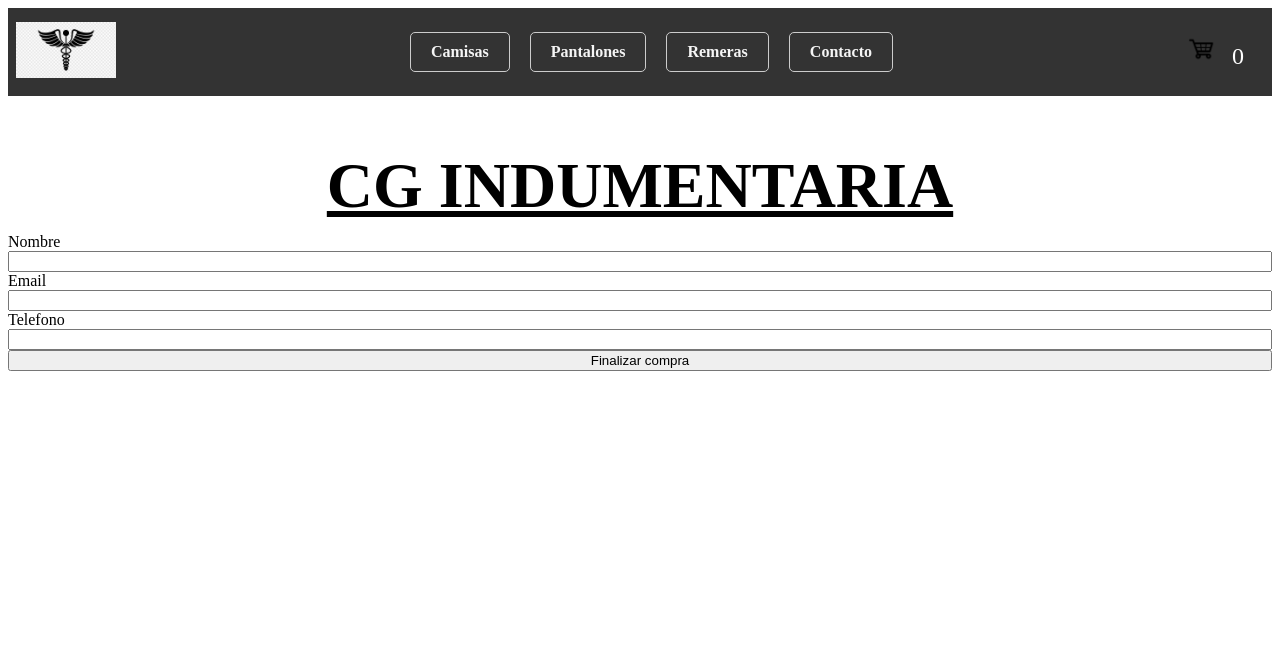
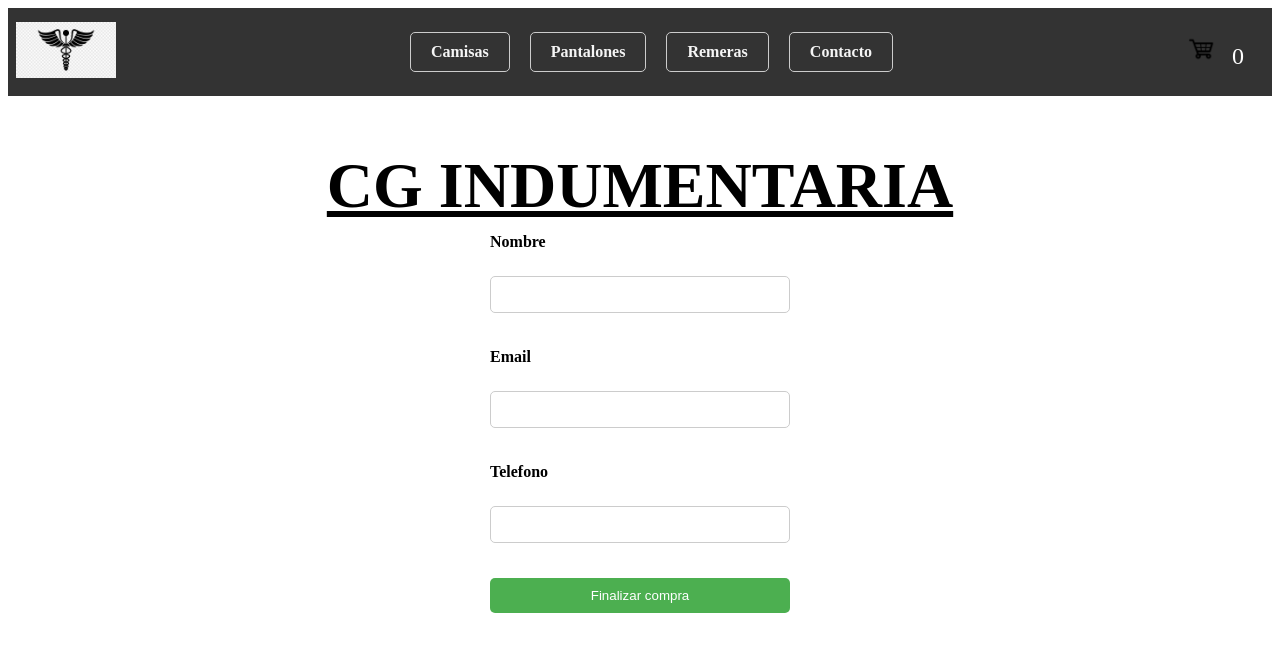
Before and after one commit to GonzaloRaniti/ProyectoFinalReact-Raniti, a React (Vite) app: page /checkout in a window 1280 px wide. Shown: the top 652 px of the page. Built offline with nearby package versions, Linux system fonts and the light colour scheme.

Commit message:
termmiinando detalles

```diff
--- a/src/App.css
+++ b/src/App.css
@@ -377,3 +377,29 @@
   margin-bottom: 0;
   font-size: 70px;
 }
+
+
+.cart-clear-button {
+  background-color: #ff0000;
+  color: #fff;
+  border: none;
+  padding: 10px 20px;
+  cursor: pointer;
+  font-size: 16px;
+  margin-right: 10px;
+}
+
+
+.cart-finalizar-compra {
+  background-color: #4caf50;
+  color: #fff;
+  text-decoration: none;
+  padding: 10px 20px;
+  cursor: pointer;
+  font-size: 16px;
+  display: inline-block;
+}
+
+.cart-finalizar-compra:hover {
+  background-color: #45a049;
+}
--- a/src/components/Cart.jsx
+++ b/src/components/Cart.jsx
@@ -1,42 +1,23 @@
-import React, { useContext, useState } from "react";
+// Cart.js
+import React, { useContext } from "react";
 import { Link } from "react-router-dom";
 import { CartContext } from "./CartContext";
-import productos from '../../productos.json';
 
 const Cart = () => {
-    const { cartList, removerProducto, limpiarCarrito } = useContext(CartContext);
-    const [compraFinalizada, setCompraFinalizada] = useState(false);
-    const [codigoEnvio, setCodigoEnvio] = useState(null);
+    const { cartList, removerProducto, limpiarCarrito, calcItemsQty } = useContext(CartContext);
 
     const handleRemoveItem = (id) => {
         removerProducto(id);
     };
 
-    const handleClearCart = () => {
-
-        const nuevoCodigoEnvio = generarCodigoEnvioUnico();
-
-
-        setCompraFinalizada(true);
-        setCodigoEnvio(nuevoCodigoEnvio);
-
-
-        limpiarCarrito();
-    };
-
-    const generarCodigoEnvioUnico = () => {
-
-        return "XHGJDYUEHD458DSS6";
-    };
-
     return (
         <div className="cart-container">
-            {compraFinalizada ? (
+            {!cartList.length ? (
                 <div className="compra-finalizada">
-                    <h1>¡Muchas gracias por su compra!</h1>
-                    <h2>Deja tus datos en la sección contactos!</h2>
-                    <p>Su código de envío es: {codigoEnvio}</p>
-
+                    <h1>¡Tu carrito está vacío!</h1>
+                    <Link to="/" className="boton-5">
+                        Ir al comprar
+                    </Link>
                 </div>
             ) : (
                 <>
@@ -57,22 +38,18 @@ const Cart = () => {
                         ))}
                     </ul>
                     <div className="cart-buttons">
-                        <button className="cart-clear-button" onClick={handleClearCart}>
+                        <button className="cart-clear-button" onClick={limpiarCarrito}>
                             Vaciar Carrito
                         </button>
-
                     </div>
-                    <>
-                        <button className="cart-finalizar-compra" onClick={handleClearCart}>
-                            Finalizar Compra
-                        </button>
-                    </>
                     <p className="cart-total">Precio total: ${cartList.reduce((total, producto) => total + producto.precio * producto.quantity, 0)}</p>
-
-                    <Link to="/" className="boton-5">Ir al catalogo</Link>
+                    <Link to="/checkout" className="cart-finalizar-compra">
+                        Finalizar Compra
+                    </Link>
+                    <Link to="/" className="boton-5">
+                        Ir al catálogo
+                    </Link>
                 </>
-
-
             )}
         </div>
     );
--- a/src/components/checkOut.jsx
+++ b/src/components/checkOut.jsx
@@ -1,27 +1,40 @@
-import { addDoc, collection, getFirestore } from "firebase/firestore";
-import { useState } from "react";
+import { addDoc, collection, getFirestore, serverTimestamp } from "firebase/firestore";
+import { useContext, useState } from "react";
+import { CartContext } from "./CartContext";
 
 export default function Checkout() {
-
-
-
     const [nombre, setNombre] = useState("")
     const [email, setEmail] = useState("")
     const [telefono, setTelefono] = useState("")
+    const [ordenId, setOrdenId] = useState("")
+    const { cartList,  limpiarCarrito } = useContext(CartContext);
+    const total = cartList.reduce((total, producto) => total + producto.precio * producto.quantity, 0)
+    function crearOrden(e){
+        e.preventDefault()
+        if(nombre !== '' && email !== '' && telefono !== ''){
+            const db = getFirestore()
+            const order = {
+                buyer: {
+                nombre,
+                email,
+                telefono
+                },
+                cart: cartList,
+                total,
+                date: serverTimestamp()
 
+            }
 
-    function crearOrden(){
-        const db = getFirestore()
-        const order = {
-            buyer: {
-            nombre,
-            email,
-            telefono,
-            total
-        }}
-
-        const ordenesRef = collection(db, "ordenes");
-        addDoc(ordenesRef, order).then(resultado => console.log(resultado))
+            const ordenesRef = collection(db, "ordenes");
+            addDoc(ordenesRef, order)
+            .then(resultado =>{
+                setOrdenId(resultado.id)
+                limpiarCarrito()
+            })
+            .catch((error)=> console.log(error))
+        }else{
+            alert('Todos los datos son requeridos')
+        }
 
     }
 
@@ -31,18 +44,51 @@ export default function Checkout() {
 
     return (
 
-<form style={{ display: 'flex', flexDirection: 'column', gap: '30' }}>
-    <label htmlFor="nombre">Nombre</label>
-    <input type="text" id="nombre" name="nombre" value={nombre} onChange={(event) => setNombre(event.target.value)} />
+<div>
+    {ordenId
+    ?      <div className="compra-finalizada">
+                        <h1>¡Muchas gracias por su compra!</h1>
+                        <h2>Deja tus datos en la sección contactos!</h2>
+                        <p>Su código de envío es: {ordenId}</p>
+                    </div>
+    :<form style={{ display: 'flex', flexDirection: 'column', gap: '20px', maxWidth: '300px', margin: 'auto' }}>
+    <label style={{ marginBottom: '5px', fontWeight: 'bold' }} htmlFor="nombre">Nombre</label>
+    <input
+        style={{ padding: '10px', marginBottom: '15px', border: '1px solid #ccc', borderRadius: '5px' }}
+        type="text"
+        id="nombre"
+        name="nombre"
+        onChange={(event) => setNombre(event.target.value)}
+    />
 
-    <label htmlFor="email">Email</label>
-    <input type="text" id="email" name="email" value={email} onChange={(event) => setEmail(event.target.value)} />
+    <label style={{ marginBottom: '5px', fontWeight: 'bold' }} htmlFor="email">Email</label>
+    <input
+        style={{ padding: '10px', marginBottom: '15px', border: '1px solid #ccc', borderRadius: '5px' }}
+        type="text"
+        id="email"
+        name="email"
+        onChange={(event) => setEmail(event.target.value)}
+    />
 
-    <label htmlFor="telefono">Telefono</label>
-    <input type="text" id="telefono" name="telefono" value={telefono} onChange={(event) => setTelefono(event.target.value)} />
+    <label style={{ marginBottom: '5px', fontWeight: 'bold' }} htmlFor="telefono">Telefono</label>
+    <input
+        style={{ padding: '10px', marginBottom: '15px', border: '1px solid #ccc', borderRadius: '5px' }}
+        type="text"
+        id="telefono"
+        name="telefono"
+        onChange={(event) => setTelefono(event.target.value)}
+    />
 
-    <button type="button" onClick={crearOrden}>Finalizar compra</button>
+    <button
+        style={{ backgroundColor: '#4CAF50', color: 'white', padding: '10px', border: 'none', borderRadius: '5px', cursor: 'pointer' }}
+        type="button"
+        onClick={crearOrden}
+    >
+        Finalizar compra
+    </button>
 </form>
+    }
+</div>
 
     )
 
--- a/src/components/itemCount.jsx
+++ b/src/components/itemCount.jsx
@@ -2,8 +2,9 @@ import React, { useState, useContext } from 'react';
 import '../app.css';
 import { CartContext } from './CartContext';
 import productos from '../../productos.json';
+import { Link } from  'react-router-dom'
 
-const ItemCount = ({ stock, initial, onAdd }) => {
+const ItemCount = ({stock, initial, onAdd }) => {
     const [quantity, setQuantity] = useState(initial);
     const { addToCart } = useContext(CartContext);
 
@@ -42,9 +43,11 @@ const ItemCount = ({ stock, initial, onAdd }) => {
                 <h3 className='Numero'>{quantity}</h3>
                 <button className='Boton' onClick={incrementar}>+</button>
             </div>
+            <Link to="/Cart">
             <button className='Boton' onClick={agregarAlCarrito} disabled={!stock}>
                 Agregar al carrito
             </button>
+            </Link>
         </div>
     );
 };
```
